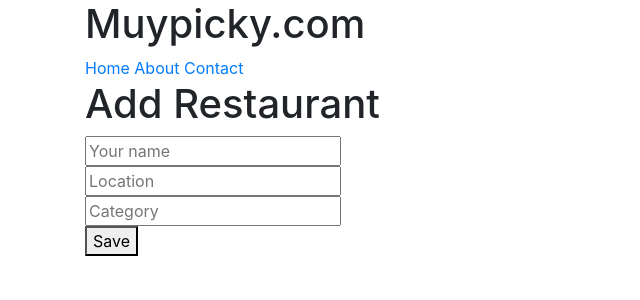
After one commit to ViorelChiritoiu/trydjango_1_11, a Django app: template restaurants/templates/restaurants/form.html in a window 1280 px wide. The commit adds this page. Shown: the top 300 px of the page, without its empty margins (0-640 px from the left). Run offline with Django 3.2, Linux system fonts and the light colour scheme; the template is opened without the code that fills it, so the values that code supplies are empty; some libraries are stand-ins or nearby versions.

Commit message:
Use forms and slugs for urls

```diff
--- a/muypicky/urls.py
+++ b/muypicky/urls.py
@@ -17,13 +17,14 @@ from django.conf.urls import url
 from django.contrib import admin
 from django.views.generic import TemplateView
 
-from restaurants.views import RestaurantListView, RestaurantDetailView
+from restaurants.views import RestaurantListView, RestaurantDetailView, restaurant_create_form
 
 urlpatterns = [
     url(r'^admin/', admin.site.urls),
     url('^$', TemplateView.as_view(template_name="home.html")),
     url('^restaurants/$', RestaurantListView.as_view()),
-    url('^restaurants/(?P<pk>\w+)/$', RestaurantDetailView.as_view()),
+    url('^restaurants/create/$', restaurant_create_form),
+    url('^restaurants/(?P<slug>[\w-]+)/$', RestaurantDetailView.as_view()),
     # url('^restaurants/(?P<slug>\w+)/$', RestaurantListView.as_view()),
     url('^about/$', TemplateView.as_view(template_name="about.html")),
     url('^contact/$', TemplateView.as_view(template_name="contact.html")),
--- /dev/null
+++ b/restaurants/templates/restaurants/form.html
@@ -0,0 +1,13 @@
+{% extends "base.html" %}
+{% block head_title %}Add Restaurant || {{ block.super }}{%endblock head_title %}
+
+{% block content %}
+    <h1>Add Restaurant</h1>
+    <form method="POST"> {% csrf_token %}
+        <input type="text", name="title", placeholder="Your name"><br/>
+        <input type="text", name="location", placeholder="Location"><br/>
+        <input type="text", name="category", placeholder="Category"><br/>
+        <button type="submit">Save</button>
+    </form>
+
+{% endblock content %}
--- a/restaurants/templates/restaurants/restaurants_list.html
+++ b/restaurants/templates/restaurants/restaurants_list.html
@@ -5,7 +5,7 @@
     <h1>Restaurants List</h1>
     <ul>
         {% for obj in object_list %}
-        <li>{{ obj }}<br/>
+        <li><a href="/restaurants/{{ obj.slug }}/">{{ obj }}</a><br/>
         {{ obj.name }} {{ obj.location }} {{ obj.category }} {{ obj.timestamp }} {{ obj.updated }}</li>
         {% endfor %}
     </ul>
```
Also changed, not shown: restaurants/forms.py (added, +7 -0 lines), restaurants/views.py (+16 -5 lines).
